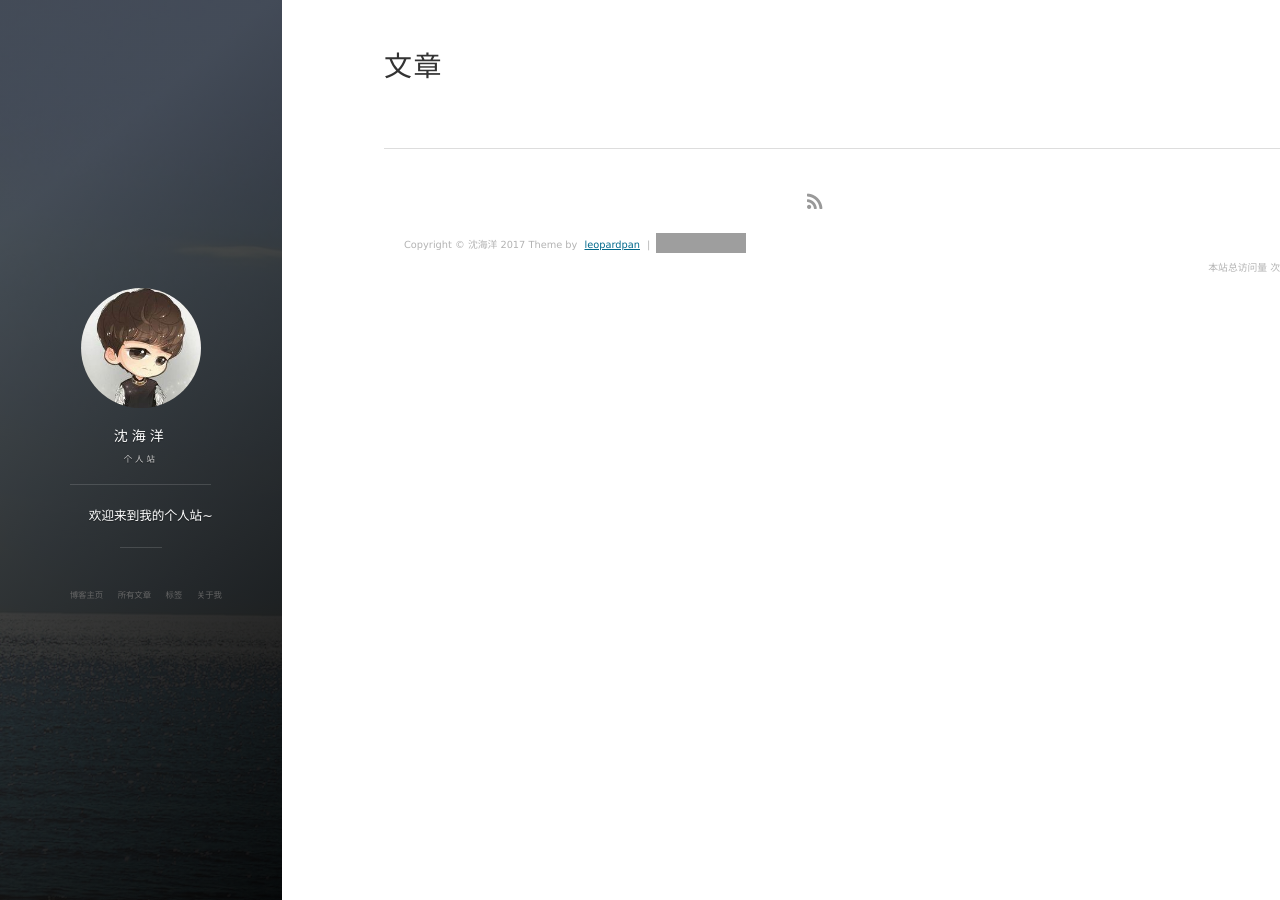
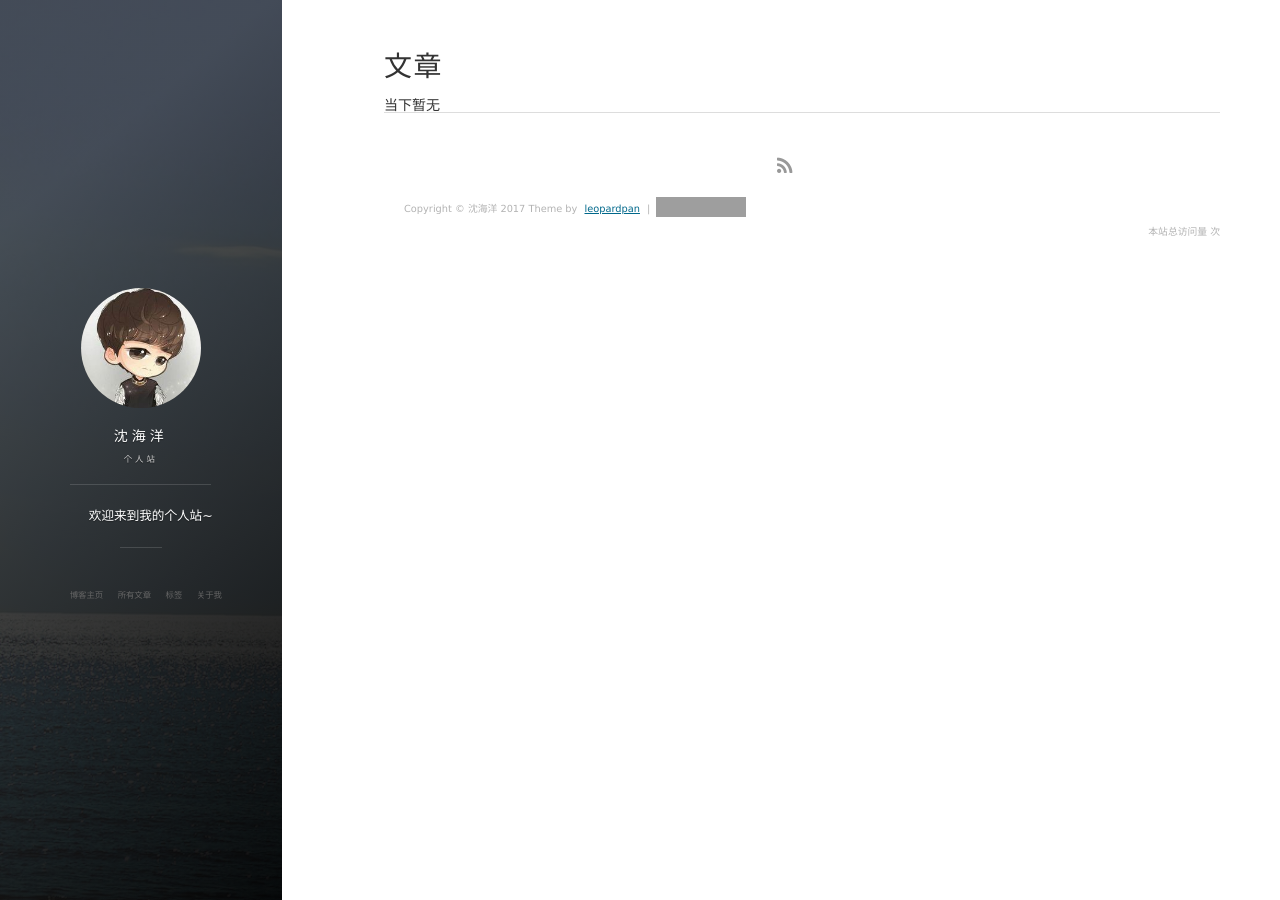
Before and after one commit to HineShen/hineshen.github.io, a Jekyll site: the page built from archive.html, in a window 1280 px wide. Built offline with Jekyll 4.4.1, drawn with Linux system fonts in a browser that asks for light colours; nearby versions of some CDN libraries; comment, search, counter and statistics services are not loaded; grey boxes are pictures that could not be loaded.

Commit message:
archive.html修改

```diff
--- a/archive.html
+++ b/archive.html
@@ -8,5 +8,6 @@
 
 {% assign posts_collate = site.posts %}
 <div class="page card">
-{% include JB/posts_collate %}
+<!-- {% include JB/posts_collate %} -->
+当下暂无
 </div>
```
